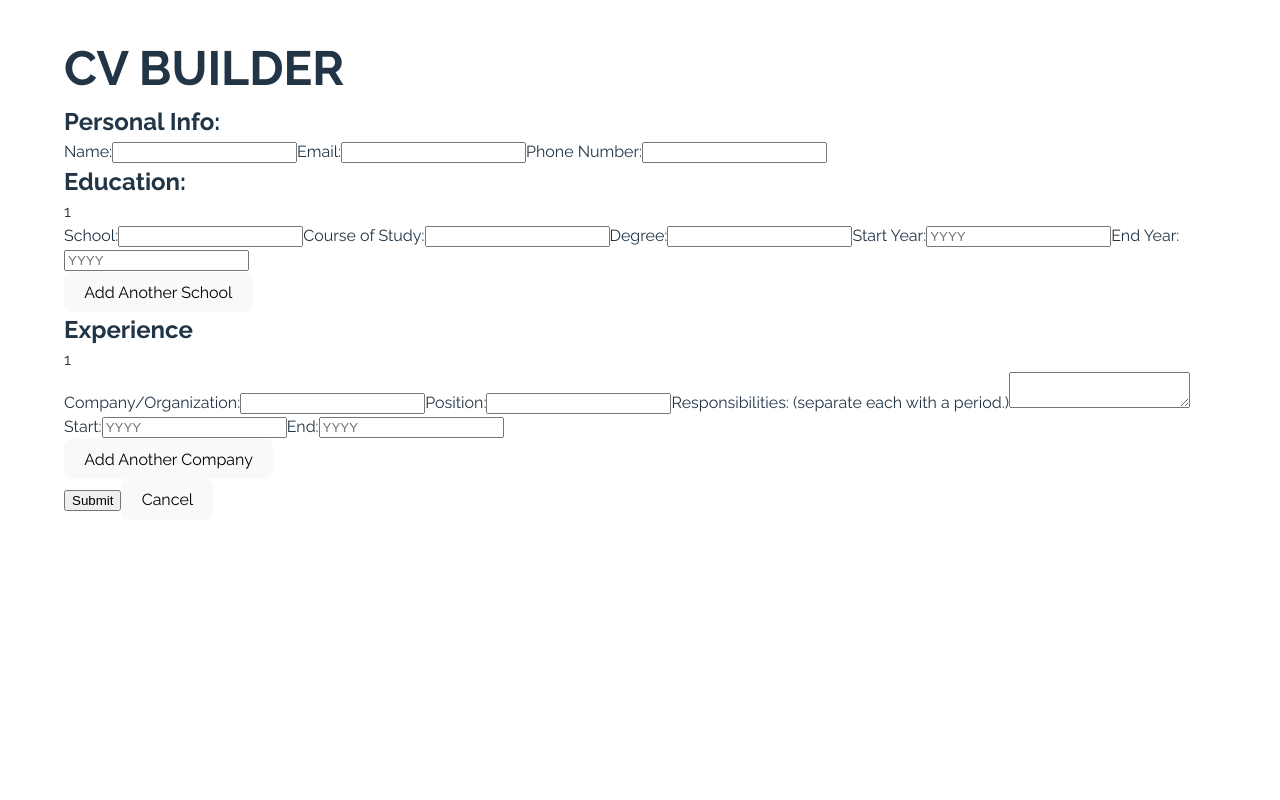
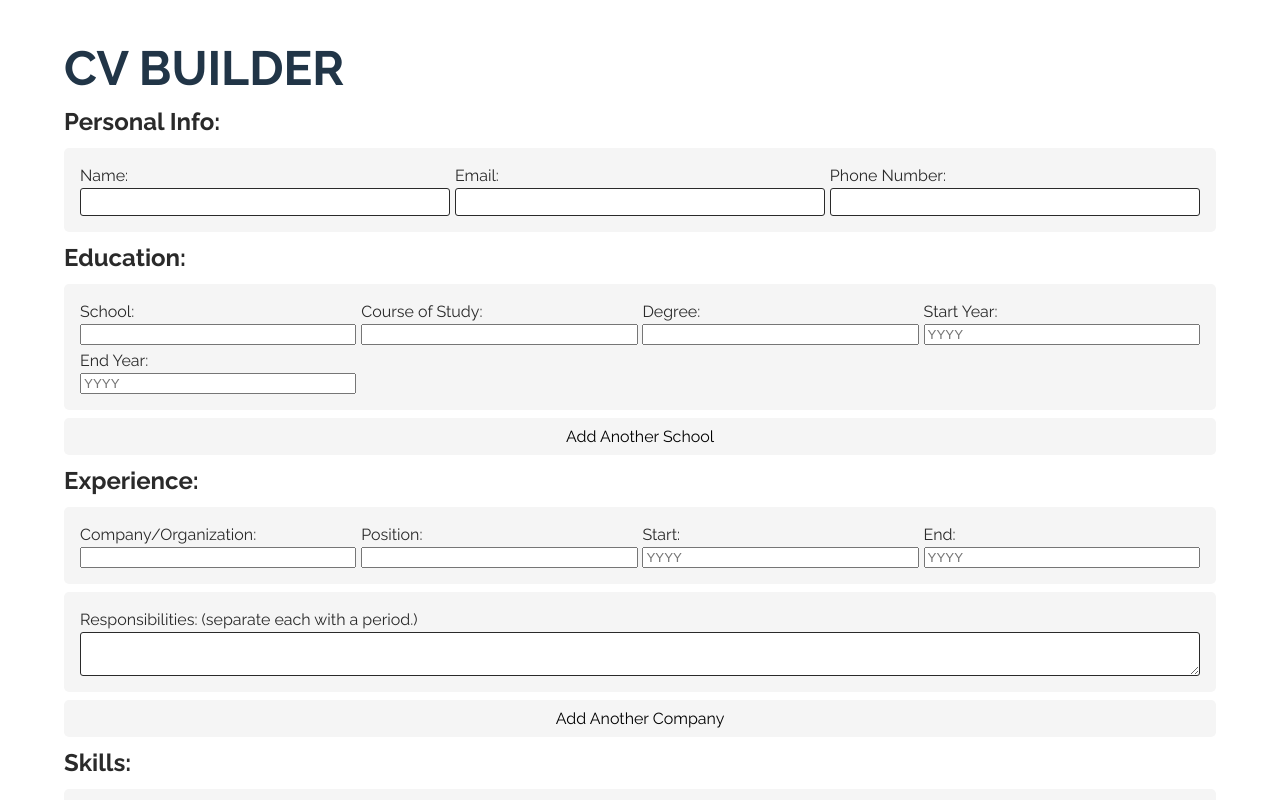
Before and after one commit to MooseCowBear/odin-cv-app, a React (Vite) app: page / in a window 1280 px wide. Shown: the top 800 px of the page. Built offline with nearby package versions, Linux system fonts and the light colour scheme.

Commit message:
add form section for skills, display of skills in cv, style form

```diff
--- a/src/App.jsx
+++ b/src/App.jsx
@@ -10,6 +10,7 @@ function App() {
   const [generalInfo, setGeneralInfo] = useState({name: '', email: '', phone: ''});
   const [educationInfo, setEducationInfo] = useState([]);
   const [experienceInfo, setExperienceInfo] = useState([]);
+  const [skillsInfo, setSkillsInfo] = useState("");
 
   const updateEducation = (newValue) => {
     setEducationInfo(newValue);
@@ -21,6 +22,10 @@ function App() {
 
   const updateExperience = (newValue) => {
     setExperienceInfo(newValue);
+  }
+
+  const updateSkills = (newValue) => {
+    setSkillsInfo(newValue);
   }
 
   if (showForm) {
@@ -35,6 +40,8 @@ function App() {
           experience={experienceInfo}
           updateExperience={updateExperience}
           updateStatus={()=> {setShowForm(!showForm)}}
+          skills={skillsInfo}
+          updateSkillsInfo={updateSkills}
         />
       </>
     );
@@ -48,6 +55,7 @@ function App() {
           general={generalInfo}
           education={educationInfo}
           experience={experienceInfo}
+          skills={skillsInfo}
         />
         <button className="right" onClick={() => {setShowForm(!showForm)}}>Edit</button>
       </main>
--- a/src/components/EducationFields.jsx
+++ b/src/components/EducationFields.jsx
@@ -13,29 +13,36 @@ export function EducationFields({ educationInputs, updateFields }) {
   };
 
   return (
-    <div>
-      <p>{educationInputs.length}</p>
+    <>
+      <div className="form-section-wrapper">
       {educationInputs.map((elem, index) => {
         return (
-          <div key={index}>
+          <div className="form-section" key={index}>
+            <div className="input-wrapper">
               <label>School:</label>
               <input
                 name="school"
                 value={elem.school}
                 onChange={(e) => handleFormChange(index, e)}
               />
+            </div>
+            <div className="input-wrapper">
               <label>Course of Study:</label>
               <input
                 name={"study"}
                 value={elem.study}
                 onChange={(e) => handleFormChange(index, e)}
               />
+            </div>
+            <div className="input-wrapper">
               <label>Degree:</label>
               <input
                 name={"degree"}
                 value={elem.degree}
                 onChange={(e) => handleFormChange(index, e)}
               />
+            </div>
+            <div className="input-wrapper">
               <label>Start Year:</label>
               <input
                 name={"start"}
@@ -43,6 +50,8 @@ export function EducationFields({ educationInputs, updateFields }) {
                 value={elem.start}
                 onChange={(e) => handleFormChange(index, e)}
               />
+            </div>
+            <div className="input-wrapper">
               <label>End Year:</label>
               <input
                 name={"end"}
@@ -51,10 +60,12 @@ export function EducationFields({ educationInputs, updateFields }) {
                 onChange={(e) => handleFormChange(index, e)}
               />
             </div>
+          </div>
         );
       })}
+      </div>
       <button onClick={addEducationFields}>Add Another School</button>
-    </div>
+    </>
   );
 }
 
--- a/src/components/ExperienceFields.jsx
+++ b/src/components/ExperienceFields.jsx
@@ -19,29 +19,29 @@ export function ExperienceFields({ experienceInputs, updateFields }) {
   };
 
   return (
-    <div>
-      <p>{experienceInputs.length}</p>
+    <>
       {experienceInputs.map((elem, index) => {
         return (
-          <div key={index}>
+          <>
+            <div className="form-section" key={index}>
+              <div className="input-wrapper">
                 <label>Company/Organization:</label>
                 <input
                   name="company"
                   value={elem.company}
                   onChange={(e) => handleFormChange(index, e)}
                 />
+              </div>
+              <div className="input-wrapper">
                 <label>Position:</label>
                 <input
                   name="position"
                   value={elem.position}
                   onChange={(e) => handleFormChange(index, e)}
                 />
-            <label>Responsibilities: (separate each with a period.)</label>
-            <textarea
-              name={"responsibilities"}
-              value={elem.responsibilities}
-              onChange={(e) => handleFormChange(index, e)}
-            />
+              </div>
+
+              <div className="input-wrapper">
                 <label>Start:</label>
                 <input
                   name={"start"}
@@ -49,6 +49,8 @@ export function ExperienceFields({ experienceInputs, updateFields }) {
                   value={elem.start}
                   onChange={(e) => handleFormChange(index, e)}
                 />
+              </div>
+              <div className="input-wrapper">
                 <label>End:</label>
                 <input
                   name={"end"}
@@ -57,10 +59,20 @@ export function ExperienceFields({ experienceInputs, updateFields }) {
                   onChange={(e) => handleFormChange(index, e)}
                 />
               </div>
+            </div>
+            <div className="input-wrapper textarea">
+              <label>Responsibilities: (separate each with a period.)</label>
+              <textarea
+                name={"responsibilities"}
+                value={elem.responsibilities}
+                onChange={(e) => handleFormChange(index, e)}
+              />
+            </div>
+          </>
         );
       })}
       <button onClick={addExperienceFields}>Add Another Company</button>
-    </div>
+    </>
   );
 }
 
--- a/src/components/Form.jsx
+++ b/src/components/Form.jsx
@@ -3,6 +3,8 @@ import { useState } from "react";
 import { EducationFields } from "./EducationFields";
 import { PersonalFields } from "./PersonalFields";
 import { ExperienceFields } from "./ExperienceFields";
+import { SkillsFields } from "./SkillsFields";
+import "../styles/Form.css";
 
 export function Form({
   general,
@@ -12,6 +14,8 @@ export function Form({
   experience,
   updateExperience,
   updateStatus,
+  skills,
+  updateSkillsInfo
 }) {
   const [educationInputFields, setEducationInputFields] = useState(
     education.length > 0
@@ -35,6 +39,8 @@ export function Form({
         ]
   );
 
+  const [skillsInfo, setSkillsInfo] = useState(skills);
+
   const isEmpty = (object) => {
     for (const [ , value] of Object.entries(object)) {
       if (value !== "") {
@@ -56,6 +62,10 @@ export function Form({
     setExperienceInputFields(newValue);
   }
 
+  const updateSkills = (newValue) => {
+    setSkillsInfo(newValue);
+  }
+
   const submitForm = (e) => {
     e.preventDefault();
     updateGeneral(personalInfo);
@@ -63,6 +73,7 @@ export function Form({
     // want to do validations? and cleaning here before updating
     updateEducation(educationInputFields.filter((elem) => !isEmpty(elem)));
     updateExperience(experienceInputFields.filter((elem) => !isEmpty(elem)));
+    updateSkillsInfo(skillsInfo);
     updateStatus();
   };
 
@@ -71,7 +82,7 @@ export function Form({
   };
 
   return (
-    <div>
+    <div className="form">
       <h2>Personal Info:</h2>
       <PersonalFields
         personalInput={personalInfo}
@@ -84,14 +95,20 @@ export function Form({
         updateFields={updateEducationFields}
       />
 
-      <h2>Experience</h2>
+      <h2>Experience:</h2>
       <ExperienceFields
         experienceInputs={experienceInputFields}
         updateFields={updateExperienceFields}
       />
 
+      <h2>Skills:</h2>
+      <SkillsFields
+        skillsInput={skillsInfo}
+        updateInput={updateSkills}
+      />
+
       <input type="submit" onClick={submitForm} />
-      <button onClick={cancelForm}>Cancel</button>
+      <button className="button-cancel" onClick={cancelForm}>Cancel</button>
     </div>
   );
 }
@@ -104,4 +121,6 @@ Form.propTypes = {
   experience: PropTypes.array.isRequired,
   updateExperience: PropTypes.func.isRequired,
   updateStatus: PropTypes.func.isRequired,
+  skills: PropTypes.string.isRequired,
+  updateSkillsInfo: PropTypes.func.isRequired
 };
--- a/src/components/PersonalFields.jsx
+++ b/src/components/PersonalFields.jsx
@@ -9,7 +9,8 @@ export function PersonalFields({ personalInput, updateInput }) {
   };
 
   return (
-    <div>
+    <div className="form-section">
+      <div className="input-wrapper">
         <label htmlFor="name">Name:</label>
         <input
           name="name"
@@ -17,6 +18,8 @@ export function PersonalFields({ personalInput, updateInput }) {
           value={personalInput.name}
           onChange={(e) => updatePersonalInfo(e)}
         ></input>
+      </div>
+      <div className="input-wrapper">
         <label htmlFor="email">Email:</label>
         <input
           name="email"
@@ -24,6 +27,8 @@ export function PersonalFields({ personalInput, updateInput }) {
           value={personalInput.email}
           onChange={(e) => updatePersonalInfo(e)}
         ></input>
+      </div>
+      <div className="input-wrapper">
         <label htmlFor="phone">Phone Number:</label>
         <input
           name="phone"
@@ -32,6 +37,7 @@ export function PersonalFields({ personalInput, updateInput }) {
           onChange={(e) => updatePersonalInfo(e)}
         ></input>
       </div>
+    </div>
   );
 }
 
--- /dev/null
+++ b/src/components/Skills.jsx
@@ -0,0 +1,26 @@
+import PropTypes from "prop-types";
+import "../styles/Skills.css";
+
+export function SkillsSection({ skillsInfo }) {
+  return (
+    <div className="skills-wrapper">
+      <h2>Skills</h2>
+      <ul>
+        {skillsInfo
+          .split(",")
+          .filter((s) => s.trim() !== "")
+          .map((elem, index) => {
+            return (
+              <li className="" key={index}>
+                {elem}
+              </li>
+            );
+          })}
+      </ul>
+    </div>
+  );
+}
+
+SkillsSection.propTypes = {
+  skillsInfo: PropTypes.string.isRequired,
+};
--- /dev/null
+++ b/src/components/SkillsFields.jsx
@@ -0,0 +1,27 @@
+import PropTypes from "prop-types";
+
+export function SkillsFields({ skillsInput, updateInput }) {
+  const updateSkillsInfo = (event) => {
+    // let data = skillsInput;
+    let data = event.target.value;
+    updateInput(data);
+  };
+
+  return (
+    <div className="form-section">
+      <div className="input-wrapper">
+        <label>Skills: (enter skills in a comma separated list)</label>
+        <textarea
+          name="skills"
+          value={skillsInput}
+          onChange={(e) => updateSkillsInfo(e)}
+        ></textarea>
+      </div>
+    </div>
+  );
+}
+
+SkillsFields.propTypes = {
+  skillsInput: PropTypes.string.isRequired,
+  updateInput: PropTypes.func.isRequired,
+};
--- a/src/styles/Cv.css
+++ b/src/styles/Cv.css
@@ -1,9 +1,6 @@
 .cv-wrapper {
-  --background-body: rgb(238, 238, 238, 0.8);
   --background: rgb(245, 245, 245);
   --background-card: rgba(214, 214, 214, 0.8);
-  --background-card-s: rgb(245, 245, 245);
-  --background-body-t: rgb(238, 238, 238, 0.7);
   --text: rgba(42, 42, 42);
 
   border-radius: 5px;
@@ -21,6 +18,6 @@
 @media only screen and (min-width: 1000px) {
   .cv-wrapper {
     display: grid;
-    grid-template-columns: 4fr 7fr;
+    grid-template-columns: 4fr 7fr; /* only want this if experience has at least 2 things */
   }
 }
--- /dev/null
+++ b/src/styles/Form.css
@@ -0,0 +1,81 @@
+.form {
+  --background: rgb(245, 245, 245);
+  --text: rgba(42, 42, 42);
+  --text-t: rgba(42, 42, 42, 0.8);
+
+  display: flex;
+  flex-direction: column;
+  gap: 0.5rem;
+  color: var(--text);
+}
+
+.form-section {
+  display: grid;
+  grid-template-columns: repeat(auto-fit, minmax(250px, 1fr));
+  grid-gap: 0.3rem;
+  grid-auto-rows: auto;
+  background-color: var(--background);
+  padding: 1rem;
+  border-radius: 5px;
+}
+
+.form-section-wrapper {
+  display: flex;
+  flex-direction: column;
+  gap: 1rem;
+}
+
+.input-wrapper {
+  display: flex;
+  flex-direction: column;
+}
+
+.input-wrapper.textarea {
+  background-color: var(--background);
+  padding: 1rem;
+  border-radius: 5px;
+}
+
+input[type="text"],
+input[type="email"],
+input[type="tel"],
+textarea {
+  border: 1px solid var(--text);
+  border-radius: 3px;
+  padding: 0.3rem;
+  font-family: inherit;
+}
+
+.button-cancel {
+  align-self: center;
+}
+
+input[type="submit"] {
+  padding: 0.8rem;
+  background-color: var(--background);
+  border-radius: 5px;
+  cursor: pointer;
+  border: 1px solid transparent;
+  text-transform: uppercase;
+  letter-spacing: 2px;
+}
+
+input[type="submit"]:hover,
+input[type="submit"]:focus {
+  background-color: var(--text-t);
+  color: var(--background);
+}
+
+.form button {
+  padding: 0.5rem;
+  background-color: var(--background);
+  border-radius: 5px;
+  cursor: pointer;
+  border: 1px solid transparent;
+}
+
+.form button:hover,
+.form button:focus {
+  background-color: var(--text-t);
+  color: var(--background);
+}
--- /dev/null
+++ b/src/styles/Skills.css
@@ -0,0 +1,6 @@
+.skills-wrapper {
+  display: flex;
+  flex-direction: column;
+  align-items: space-between;
+  padding: 1rem 5vw;
+}
```
Also changed, not shown: src/components/CV.jsx (+7 -1 lines). Lines whose indentation alone changed are shown as unchanged.
